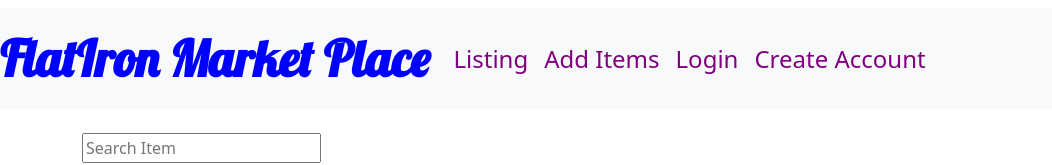
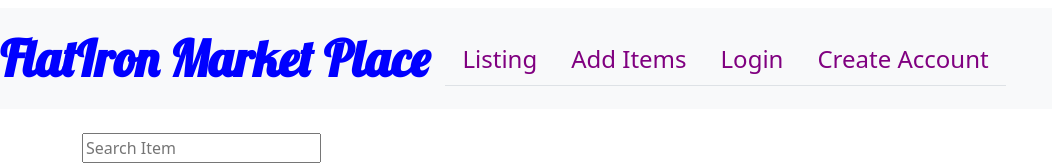
Before and after one commit to nnpk1007/flatiron-market-place-react-app, a React (Create React App) app: page / in a window 1280 px wide. Shown: the top 165 px of the page, without its empty margins (0-1052 px from the left). Built offline with nearby package versions, Linux system fonts and the light colour scheme; no server answers.

Commit message:
create _redirects file in public folder

```diff
--- a/src/App.js
+++ b/src/App.js
@@ -69,7 +69,7 @@ function App() {
 
   return (
     <Router>
-      <Navbar loggedIn={loggedIn} handleLogout={handleLogout}/>
+      <Navbar loggedIn={loggedIn} handleLogout={handleLogout} />
 
       <div className="container mt-4">
         <Routes>
--- a/src/component/Navbar.js
+++ b/src/component/Navbar.js
@@ -3,7 +3,7 @@ import { Link } from "react-router-dom";
 
 function Navbar({ loggedIn, handleLogout }) {
   return (
-        <nav className="navbar navbar-expand-lg navbar-light bg-light mt-2">
+    <nav className="navbar navbar-expand-lg navbar-light bg-light mt-2 ">
       <Link
         className="navbar-brand"
         style={{
@@ -16,7 +16,7 @@ function Navbar({ loggedIn, handleLogout }) {
       >
         FlatIron Market Place
       </Link>
-        <ul className="navbar-nav mr-auto">
+      <ul className="nav nav-tabs mr-auto">
         <li className="nav-item">
           <Link
             className="nav-link"
@@ -68,7 +68,7 @@ function Navbar({ loggedIn, handleLogout }) {
         </li>
       </ul>
     </nav>
-    )
+  );
 }
 
-export default Navbar
+export default Navbar;
```
Also changed, not shown: 1 other file (tests, documents, lock files or other folders). Lines whose indentation alone changed are shown as unchanged.
